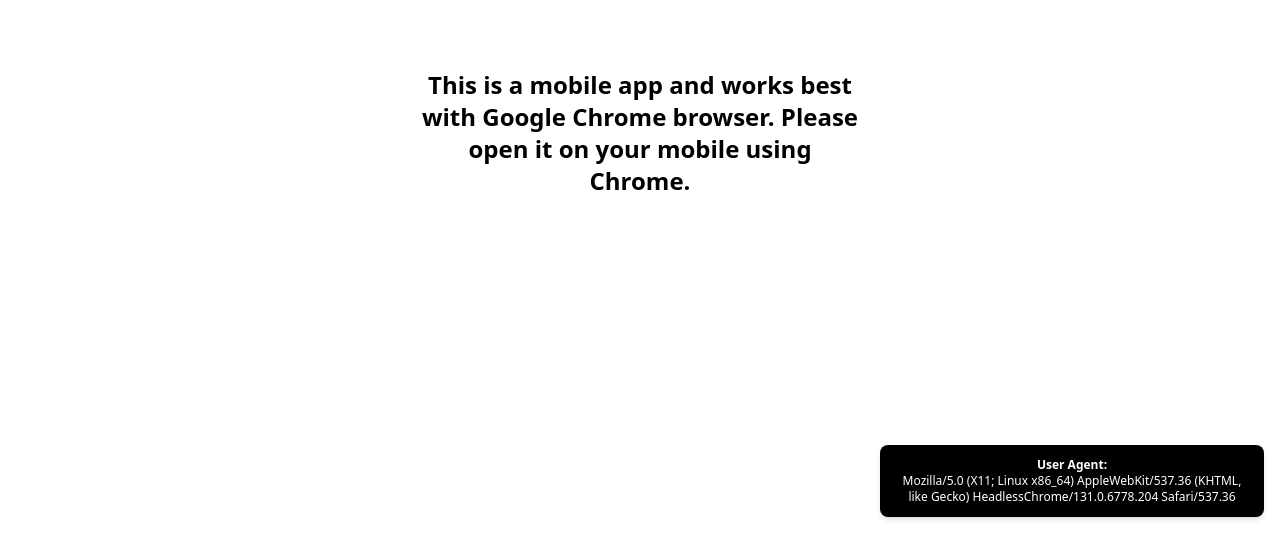
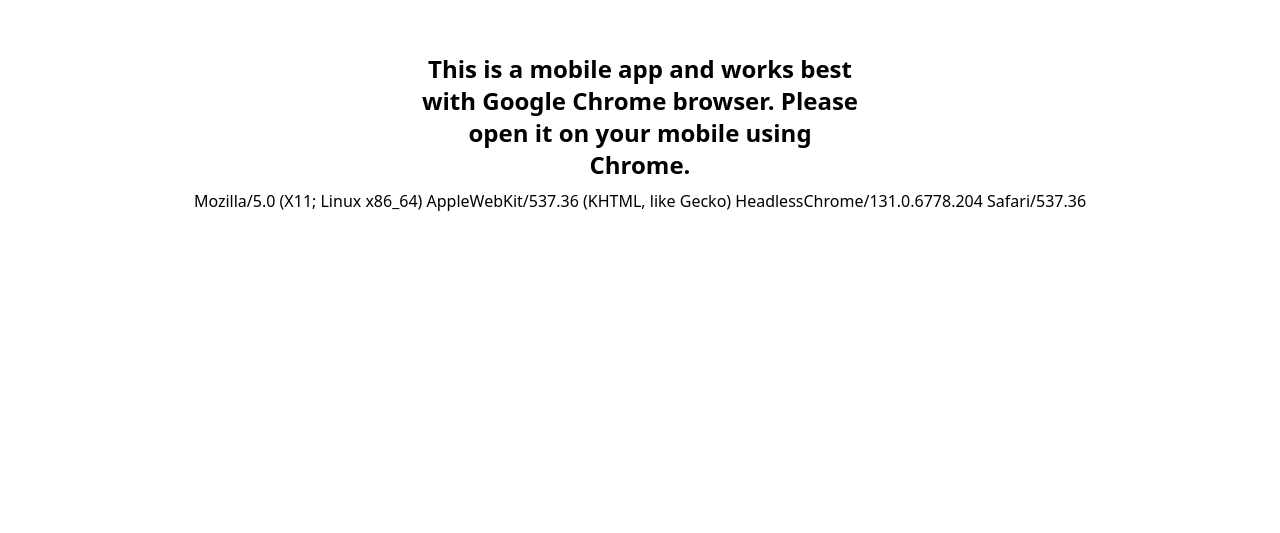
Before and after one commit to Talha-ai/sentinel-final, a React (Vite) app: page /1 in a window 1280 px wide. Shown: the part 267-800 px from the top of the page. Built offline with nearby package versions, Linux system fonts and the light colour scheme.

Commit message:
Testing UI

```diff
--- a/src/components/DeviceAndBrowserAlert.tsx
+++ b/src/components/DeviceAndBrowserAlert.tsx
@@ -1,12 +1,12 @@
 import { useEffect, useState } from "react";
-import UAInspector from "./UAInspector";
 
 interface AlertPropsType {
     mobile: boolean;
     chrome: boolean;
+    ua?: string;
 }
 
-export default function DeviceAndBrowserAlert({ mobile, chrome }: AlertPropsType) {
+export default function DeviceAndBrowserAlert({ mobile, chrome, ua }: AlertPropsType) {
     const [showAlert, setShowAlert] = useState(false);
     const [alertMessage, setAlertMessage] = useState("");
 
@@ -34,7 +34,7 @@ export default function DeviceAndBrowserAlert({ mobile, chrome }: AlertPropsType
     return (
         <div className="fixed inset-0 bg-white text-black flex flex-col gap-2 items-center justify-center text-center px-6 py-4 z-[9999]">
             <div className="max-w-md text-2xl font-semibold">{alertMessage}</div>
-            <UAInspector />
+            <div>{ua}</div>
         </div>
     );
 }
--- a/src/components/DeviceAndBrowserGate.tsx
+++ b/src/components/DeviceAndBrowserGate.tsx
@@ -16,10 +16,11 @@ const isBrave = () => {
         return false;
     }
 };
-
+let userA: string;
 const isStrictChrome = () => {
     if (typeof navigator === "undefined") return false;
     const ua = navigator.userAgent;
+    userA = ua;
     return (
         (ua.includes("Chrome") &&
             !ua.includes("Edg") &&
@@ -46,5 +47,9 @@ export default function DeviceAndBrowserGate({ children }: { children: React.Rea
 
     if (allowed === null) return null;
 
-    return allowed ? children : <DeviceAndBrowserAlert mobile={mobile} chrome={chrome} />;
+    return allowed ? (
+        children
+    ) : (
+        <DeviceAndBrowserAlert mobile={mobile} chrome={chrome} ua={userA} />
+    );
 }
--- a/vite.config.ts
+++ b/vite.config.ts
@@ -5,8 +5,8 @@ import tailwindcss from "@tailwindcss/vite";
 // https://vite.dev/config/
 export default defineConfig({
     plugins: [react(), tailwindcss()],
-    // server: {
-    //     host: "0.0.0.0",
-    //     port: 3000,
-    // },
+    server: {
+        host: "0.0.0.0",
+        port: 3000,
+    },
 });
```
